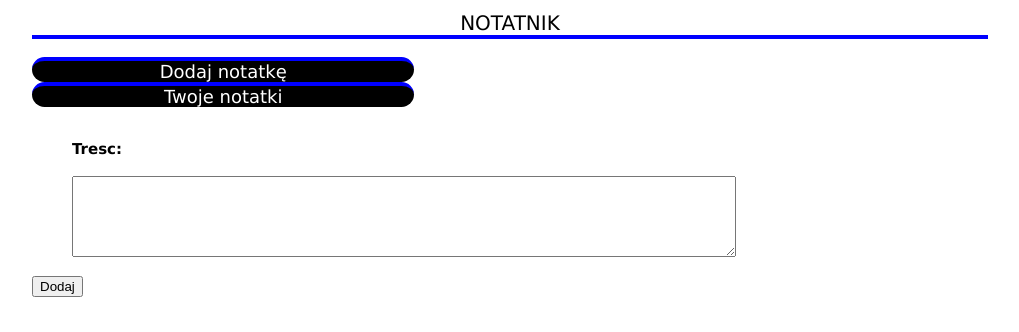
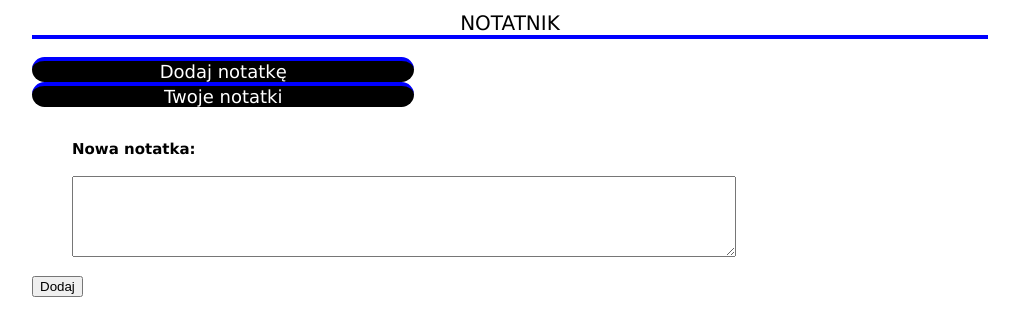
Before and after one commit to dglinka/znany_lekarz, a PHP site: page /dodaj.php in a window 1280 px wide. Shown: the top 332 px of the page, without its empty margins (130-1149 px from the left). Run offline with PHP 8.4, Linux system fonts and the light colour scheme.

Commit message:
pusta notatka

```diff
--- a/dodaj.php
+++ b/dodaj.php
@@ -15,13 +15,10 @@
               echo '<p>Wystąpił błąd:<br>'.mysql_error().'</p>';
           else
               echo '<p>Notatka została dodana!<br>';
-      }
+      }else
+          echo'<p>Notatka nie może być pusta!</p>';
   }
   formularz();
-
-
-
-
 
 
   include("szablon/stopka.php");
@@ -29,12 +26,11 @@
 
 
 
-
 function formularz(){
   	echo '
     	<form id= "form" enctype="multipart/form-data" method="post" action="dodaj.php" >
               <ul>
-        		       <li><b><br>Tresc:<br><br></b></li>
+        		       <li><b><br>Nowa notatka:<br><br></b></li>
         	         <li><textarea name="tresc" cols="80" rows="5"></textarea></li>
               </ul>
               <p>
--- a/edytuj.php
+++ b/edytuj.php
@@ -6,6 +6,7 @@
 
     $id = get_id();
     if(isset($_POST['zmien'])) {
+        if( !empty($_POST['tresc']) ){
             $tresc = clear($_POST['tresc']);
             $data = date("d-m-Y");
 
@@ -15,7 +16,9 @@
                 echo '<p>Wystąpił błąd:<br>'.mysql_error().'</p>';
             else
                 header("Location: index.php");
-
+         } else {
+            echo '<p id=blad> Notatka nie może być pusta!</p>';
+         }
     }
     if(isset($_POST['wyjdz'])) {
         header("Location: index.php");
```
Lines whose indentation alone changed are shown as unchanged.
